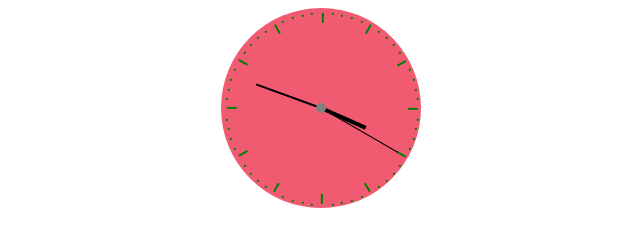
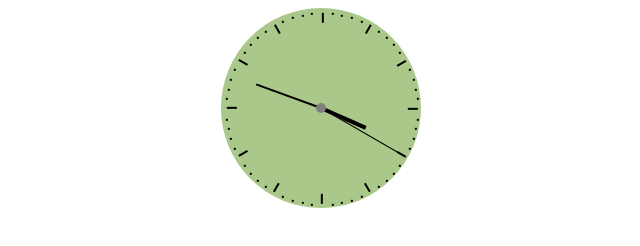
Before and after one commit to wangpin34/learn-css3, a website: page clock.html in a window 1280 px wide. Shown: the whole page, without its empty margins (419-1059 px from the left). Drawn offline with Linux system fonts and the light colour scheme.

Commit message:
Change background color of clock

```diff
--- a/clock.html
+++ b/clock.html
@@ -16,7 +16,7 @@
 		border-radius: 100%;
 		display: inline-block;
 		vertical-align: middle;
-		background-color: #f05b72;
+		background-color: #abc88b;
 	}
 
 	.scales {
@@ -32,7 +32,7 @@
 	.scales li span {
 		width: 2px;
 		height: 2px;
-		background-color: green;
+		background-color: #000000;
 		position: absolute;
 		top: 0;
 		left: 0;
```
